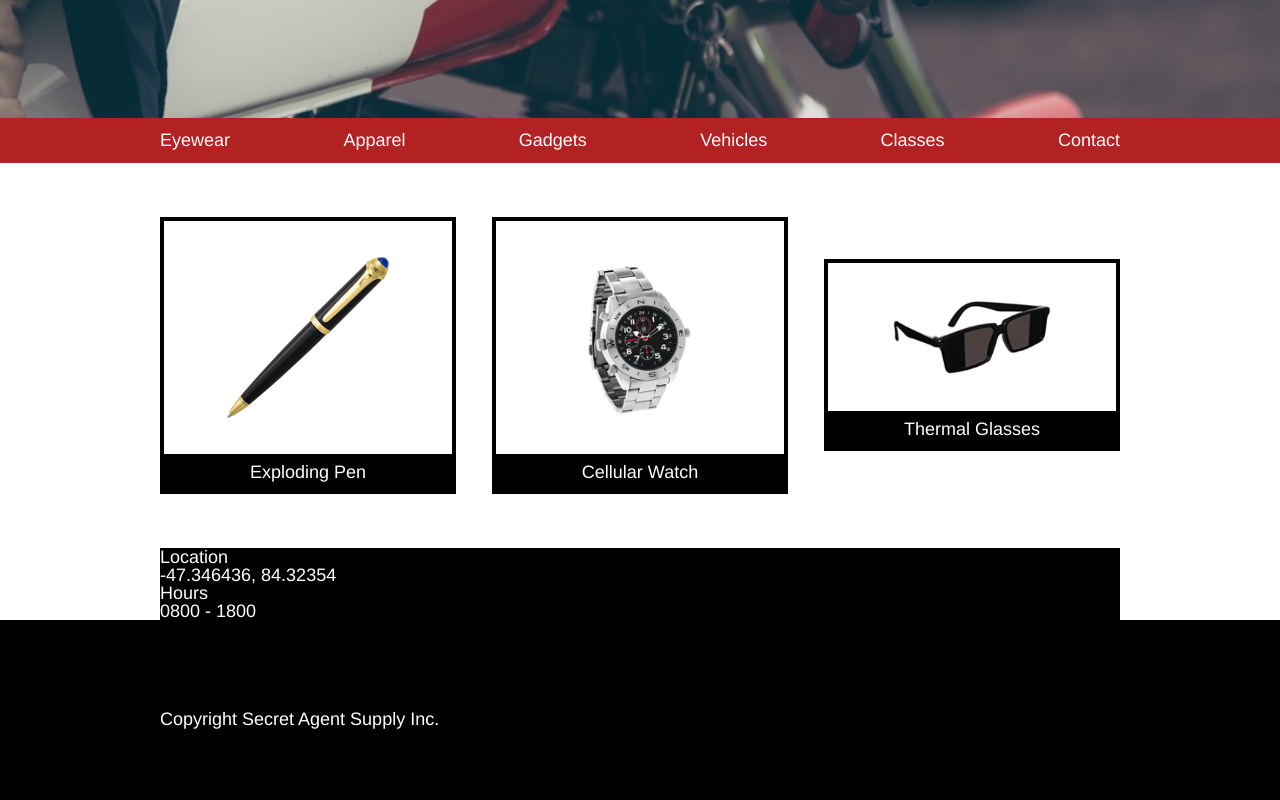
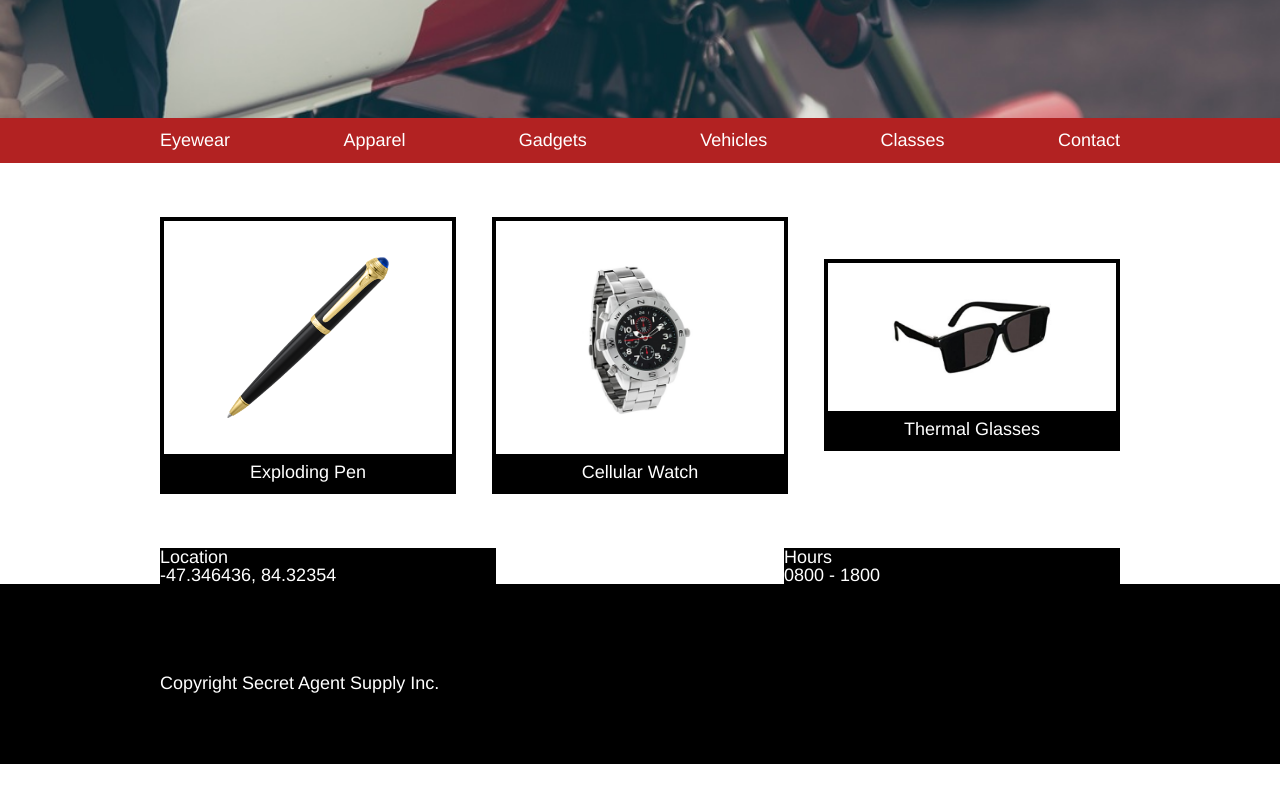
Before and after one commit to astridj/SecretAgentSupply, a plain HTML site: page index.html in a window 1280 px wide. Shown: the part 383-1183 px from the top of the page. After the commit the page ends 1147 px from the top, so only its background shows below. Drawn offline with Linux system fonts and the light colour scheme.

Commit message:
Begin styling info section

```diff
--- a/resources/css/style.css
+++ b/resources/css/style.css
@@ -124,6 +124,15 @@ p {
   padding: 0.5rem 0;
 }
 
+.info {
+  display: flex;
+  justify-content: space-between;
+}
+
+.location, .hours {
+  width: 35%;
+}
+
 /* Footer Styles */
 footer {
   /* Redline height notation (5rem) does not match design */
```
